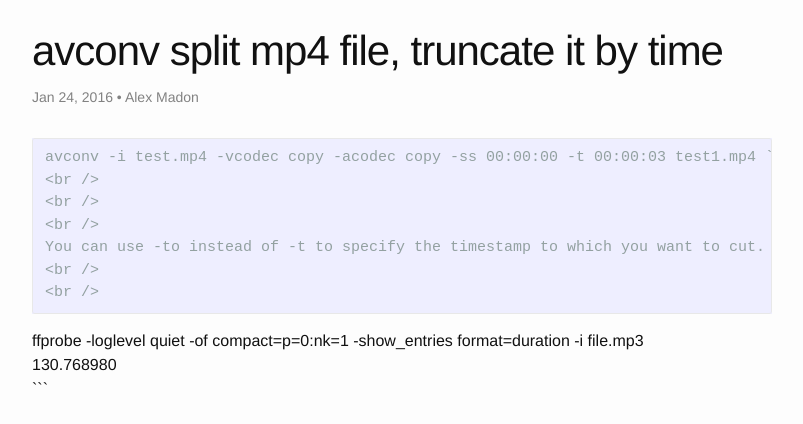
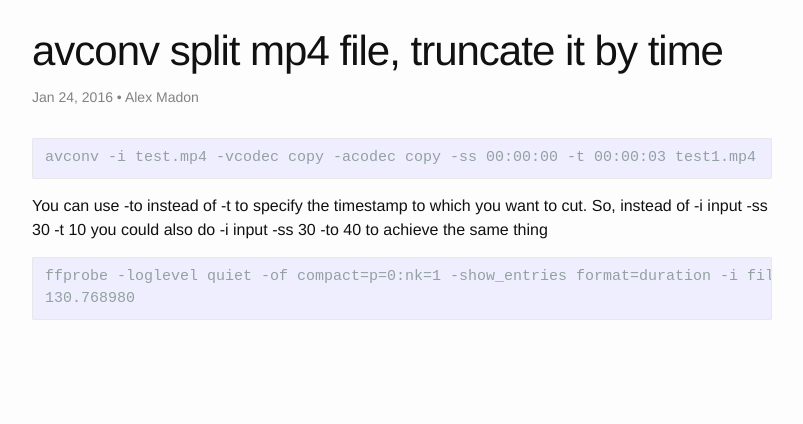
Before and after one commit to alexmadon/alexmadon.github.io, a Jekyll site: the page built from _posts/2016-01-24-avconv-split-mp4-file.md, in a window 1280 px wide. Shown: the top 424 px of the page, without its empty margins (238-1041 px from the left). Built offline with Jekyll 4.4.1, drawn with Linux system fonts in a browser that asks for light colours; a file with an impossible date is left out.

Commit message:
formatting

````diff
--- a/_posts/2016-01-24-avconv-split-mp4-file.md
+++ b/_posts/2016-01-24-avconv-split-mp4-file.md
@@ -10,14 +10,12 @@ blogger_orig_url: http://tuxunix.blogspot.com/2016/01/avconv-split-mp4-file.html
 ---
 
 ```
-avconv -i test.mp4 -vcodec copy -acodec copy -ss 00:00:00 -t 00:00:03 test1.mp4 ```
-<br />
-<br />
-<br />
-You can use -to instead of -t to specify the timestamp to which you want to cut. So, instead of -i input -ss 30 -t 10 you could also do -i input -ss 30 -to 40 to achieve the same thing.<br />
-<br />
-<br />
+avconv -i test.mp4 -vcodec copy -acodec copy -ss 00:00:00 -t 00:00:03 test1.mp4
 ```
-ffprobe -loglevel quiet -of compact=p=0:nk=1 -show_entries format=duration -i file.mp3 <br />
-130.768980<br />
+
+You can use -to instead of -t to specify the timestamp to which you want to cut. So, instead of -i input -ss 30 -t 10 you could also do -i input -ss 30 -to 40 to achieve the same thing
+
 ```
+ffprobe -loglevel quiet -of compact=p=0:nk=1 -show_entries format=duration -i file.mp3
+130.768980
+```
````
